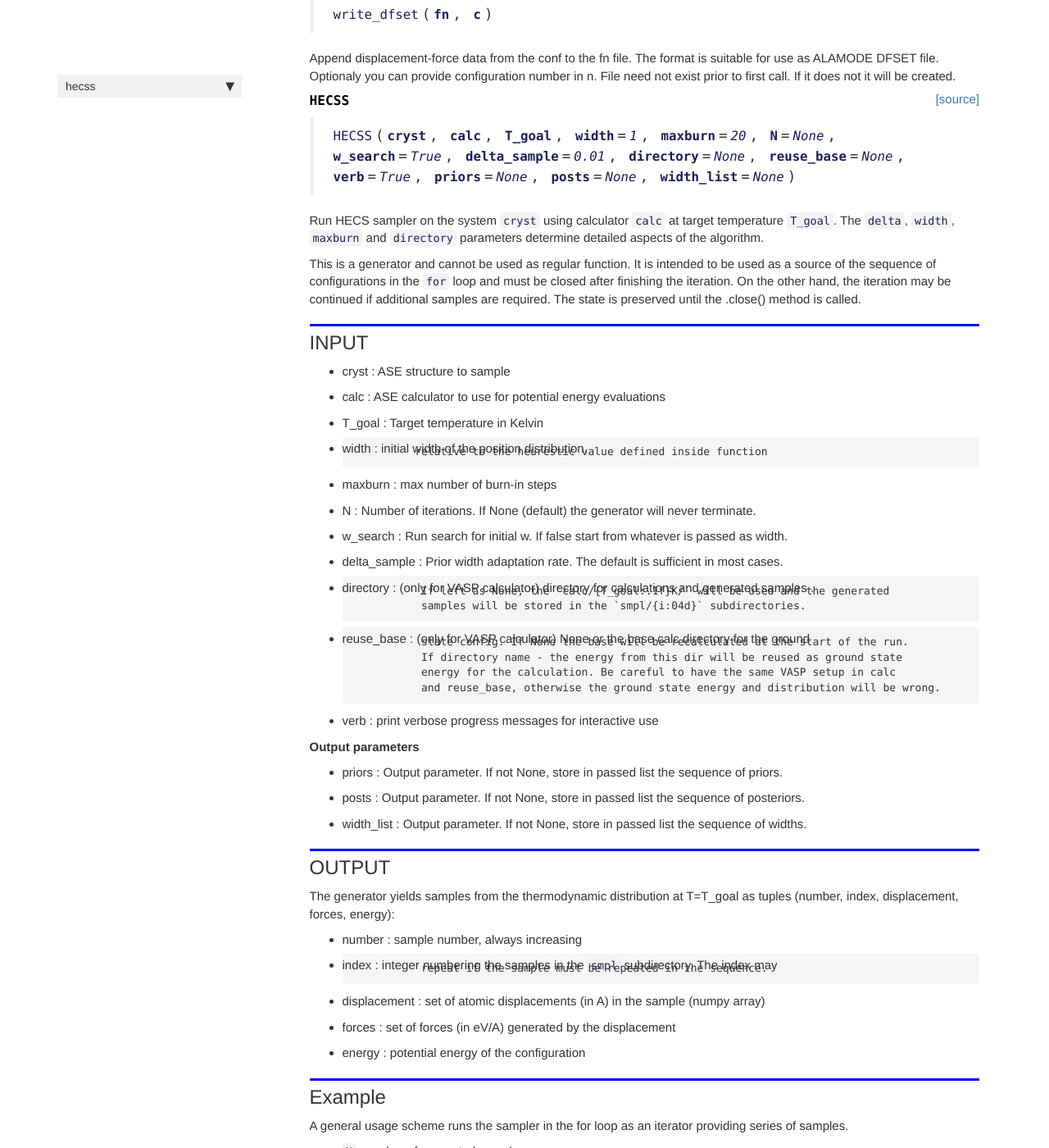
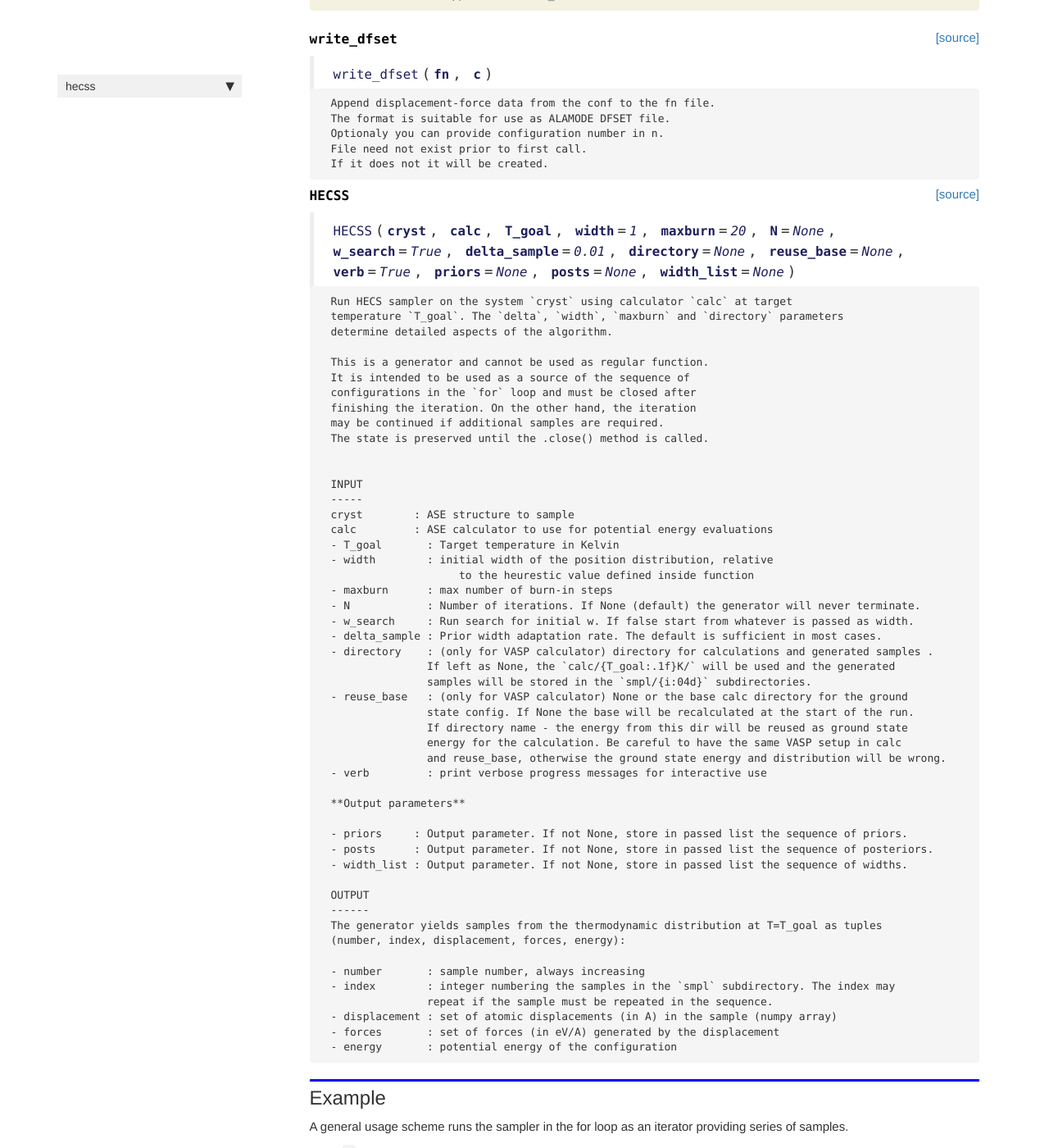
Before and after one commit to jochym/hecss, a Jekyll site: the page built from docs/core.html, in a window 1280 px wide and 1400 px high, scrolled down 1220 px. Shown: the whole window at 82% size. Built offline with Jekyll 4.4.1, drawn with Linux system fonts in a browser that asks for light colours; nearby versions of some CDN libraries; comment, search, counter and statistics services are not loaded; some of the changed text lies outside the part shown.

Commit message:
Try monospace formatting

```diff
--- a/docs/core.html
+++ b/docs/core.html
@@ -63,25 +63,29 @@ nb_path: "00_core.ipynb"
 <div class="output_markdown rendered_html output_subarea ">
 <h4 id="normalize_conf" class="doc_header"><code>normalize_conf</code><a href="https://gitlab.com/jochym/hecss/tree/nbdev/hecss/core.py#L16" class="source_link" style="float:right">[source]</a></h4><blockquote><p><code>normalize_conf</code>(<strong><code>c</code></strong>, <strong><code>base</code></strong>)</p>
 </blockquote>
-<p>Normalize the configuration <code>c</code> relative to the basic structure <code>base</code>.
+
+<pre><code>Normalize the configuration `c` relative to the basic structure `base`.
 Normalization is performed by "nuwrapping" the displacements of atoms
 when they cross the periodic boundary conditions in such a way that the
-atoms are not "jumping" from one side of the cell to the other.</p>
-<p>E.g. if the atom at r=(0,0,0) goes to the relative position (-0.01, 0, 0)
+atoms are not "jumping" from one side of the cell to the other.
+
+E.g. if the atom at r=(0,0,0) goes to the relative position (-0.01, 0, 0)
 it is "wrapped" by PBC to the r=(0.99, 0, 0). Thus if we naiively calculate
 the displacement we will get a large positive displacement (0.99 of the cell
-vector) instead of a small negative one.</p>
-<p>This function reverses that process making the positions suitable for
+vector) instead of a small negative one.
+
+This function reverses that process making the positions suitable for
 differentiation. The positions may be part of a continous trajectory or
 just independent configurations. This makes it impossible for described
 procedure to work if the displacements are above 1/2 of the unit cell.
 For sefety this implementation is limited to displacements &lt; 1/3 of the
 unit cell. If any coordinate changes by more then 1/3 the function
-will rise an AssertionError exception.</p>
-<p>This implementation is not suitable for tracking positions in the system
+will rise an AssertionError exception.
+
+This implementation is not suitable for tracking positions in the system
 with systematic drift (e.g. long MD trajectory with non-perfect momentum
 conservation). For stronger implementation suitable for such cases look
-at dxutils package.</p>
+at dxutils package.</code></pre>
 
 </div>
 
@@ -148,11 +152,12 @@ at dxutils package.</p>
 <div class="output_markdown rendered_html output_subarea ">
 <h4 id="write_dfset" class="doc_header"><code>write_dfset</code><a href="https://gitlab.com/jochym/hecss/tree/nbdev/hecss/core.py#L61" class="source_link" style="float:right">[source]</a></h4><blockquote><p><code>write_dfset</code>(<strong><code>fn</code></strong>, <strong><code>c</code></strong>)</p>
 </blockquote>
-<p>Append displacement-force data from the conf to the fn file.
+
+<pre><code>Append displacement-force data from the conf to the fn file.
 The format is suitable for use as ALAMODE DFSET file.
 Optionaly you can provide configuration number in n.
 File need not exist prior to first call.
-If it does not it will be created.</p>
+If it does not it will be created.</code></pre>
 
 </div>
 
@@ -184,55 +189,57 @@ If it does not it will be created.</p>
 <div class="output_markdown rendered_html output_subarea ">
 <h4 id="HECSS" class="doc_header"><code>HECSS</code><a href="https://gitlab.com/jochym/hecss/tree/nbdev/hecss/core.py#L80" class="source_link" style="float:right">[source]</a></h4><blockquote><p><code>HECSS</code>(<strong><code>cryst</code></strong>, <strong><code>calc</code></strong>, <strong><code>T_goal</code></strong>, <strong><code>width</code></strong>=<em><code>1</code></em>, <strong><code>maxburn</code></strong>=<em><code>20</code></em>, <strong><code>N</code></strong>=<em><code>None</code></em>, <strong><code>w_search</code></strong>=<em><code>True</code></em>, <strong><code>delta_sample</code></strong>=<em><code>0.01</code></em>, <strong><code>directory</code></strong>=<em><code>None</code></em>, <strong><code>reuse_base</code></strong>=<em><code>None</code></em>, <strong><code>verb</code></strong>=<em><code>True</code></em>, <strong><code>priors</code></strong>=<em><code>None</code></em>, <strong><code>posts</code></strong>=<em><code>None</code></em>, <strong><code>width_list</code></strong>=<em><code>None</code></em>)</p>
 </blockquote>
-<p>Run HECS sampler on the system <code>cryst</code> using calculator <code>calc</code> at target
-temperature <code>T_goal</code>. The <code>delta</code>, <code>width</code>, <code>maxburn</code> and <code>directory</code> parameters
-determine detailed aspects of the algorithm.</p>
-<p>This is a generator and cannot be used as regular function.
+
+<pre><code>Run HECS sampler on the system `cryst` using calculator `calc` at target
+temperature `T_goal`. The `delta`, `width`, `maxburn` and `directory` parameters
+determine detailed aspects of the algorithm.
+
+This is a generator and cannot be used as regular function.
 It is intended to be used as a source of the sequence of
-configurations in the <code>for</code> loop and must be closed after
+configurations in the `for` loop and must be closed after
 finishing the iteration. On the other hand, the iteration
 may be continued if additional samples are required.
-The state is preserved until the .close() method is called.</p>
-<h2 id="INPUT">INPUT<a class="anchor-link" href="#INPUT"> </a></h2><ul>
-<li>cryst        : ASE structure to sample</li>
-<li>calc         : ASE calculator to use for potential energy evaluations</li>
-<li>T_goal       : Target temperature in Kelvin</li>
-<li>width        : initial width of the position distribution,
-<pre><code>        relative to the heurestic value defined inside function</code></pre>
-</li>
-<li>maxburn      : max number of burn-in steps</li>
-<li>N            : Number of iterations. If None (default) the generator will never terminate.</li>
-<li>w_search     : Run search for initial w. If false start from whatever is passed as width.</li>
-<li>delta_sample : Prior width adaptation rate. The default is sufficient in most cases.</li>
-<li>directory    : (only for VASP calculator) directory for calculations and generated samples .
-<pre><code>         If left as None, the `calc/{T_goal:.1f}K/` will be used and the generated
-         samples will be stored in the `smpl/{i:04d}` subdirectories.</code></pre>
-</li>
-<li>reuse_base   : (only for VASP calculator) None or the base calc directory for the ground
-<pre><code>         state config. If None the base will be recalculated at the start of the run.
-         If directory name - the energy from this dir will be reused as ground state
-         energy for the calculation. Be careful to have the same VASP setup in calc
-         and reuse_base, otherwise the ground state energy and distribution will be wrong.</code></pre>
-</li>
-<li>verb         : print verbose progress messages for interactive use</li>
-</ul>
-<p><strong>Output parameters</strong></p>
-<ul>
-<li>priors     : Output parameter. If not None, store in passed list the sequence of priors.</li>
-<li>posts      : Output parameter. If not None, store in passed list the sequence of posteriors.</li>
-<li>width_list : Output parameter. If not None, store in passed list the sequence of widths.</li>
-</ul>
-<h2 id="OUTPUT">OUTPUT<a class="anchor-link" href="#OUTPUT"> </a></h2><p>The generator yields samples from the thermodynamic distribution at T=T_goal as tuples
-(number, index, displacement, forces, energy):</p>
-<ul>
-<li>number       : sample number, always increasing</li>
-<li>index        : integer numbering the samples in the <code>smpl</code> subdirectory. The index may
-<pre><code>         repeat if the sample must be repeated in the sequence.</code></pre>
-</li>
-<li>displacement : set of atomic displacements (in A) in the sample (numpy array)</li>
-<li>forces       : set of forces (in eV/A) generated by the displacement</li>
-<li>energy       : potential energy of the configuration</li>
-</ul>
+The state is preserved until the .close() method is called.
+
+
+INPUT
+-----
+cryst        : ASE structure to sample
+calc         : ASE calculator to use for potential energy evaluations
+- T_goal       : Target temperature in Kelvin
+- width        : initial width of the position distribution, relative
+                    to the heurestic value defined inside function
+- maxburn      : max number of burn-in steps
+- N            : Number of iterations. If None (default) the generator will never terminate.
+- w_search     : Run search for initial w. If false start from whatever is passed as width.
+- delta_sample : Prior width adaptation rate. The default is sufficient in most cases.
+- directory    : (only for VASP calculator) directory for calculations and generated samples .
+               If left as None, the `calc/{T_goal:.1f}K/` will be used and the generated
+               samples will be stored in the `smpl/{i:04d}` subdirectories.
+- reuse_base   : (only for VASP calculator) None or the base calc directory for the ground
+               state config. If None the base will be recalculated at the start of the run.
+               If directory name - the energy from this dir will be reused as ground state
+               energy for the calculation. Be careful to have the same VASP setup in calc
+               and reuse_base, otherwise the ground state energy and distribution will be wrong.
+- verb         : print verbose progress messages for interactive use
+
+**Output parameters**
+
+- priors     : Output parameter. If not None, store in passed list the sequence of priors.
+- posts      : Output parameter. If not None, store in passed list the sequence of posteriors.
+- width_list : Output parameter. If not None, store in passed list the sequence of widths.
+
+OUTPUT
+------
+The generator yields samples from the thermodynamic distribution at T=T_goal as tuples
+(number, index, displacement, forces, energy):
+
+- number       : sample number, always increasing
+- index        : integer numbering the samples in the `smpl` subdirectory. The index may
+               repeat if the sample must be repeated in the sequence.
+- displacement : set of atomic displacements (in A) in the sample (numpy array)
+- forces       : set of forces (in eV/A) generated by the displacement
+- energy       : potential energy of the configuration</code></pre>
 
 </div>
 
```
Also changed, not shown: hecss/core.py (+4 -6 lines), 2 other files.
